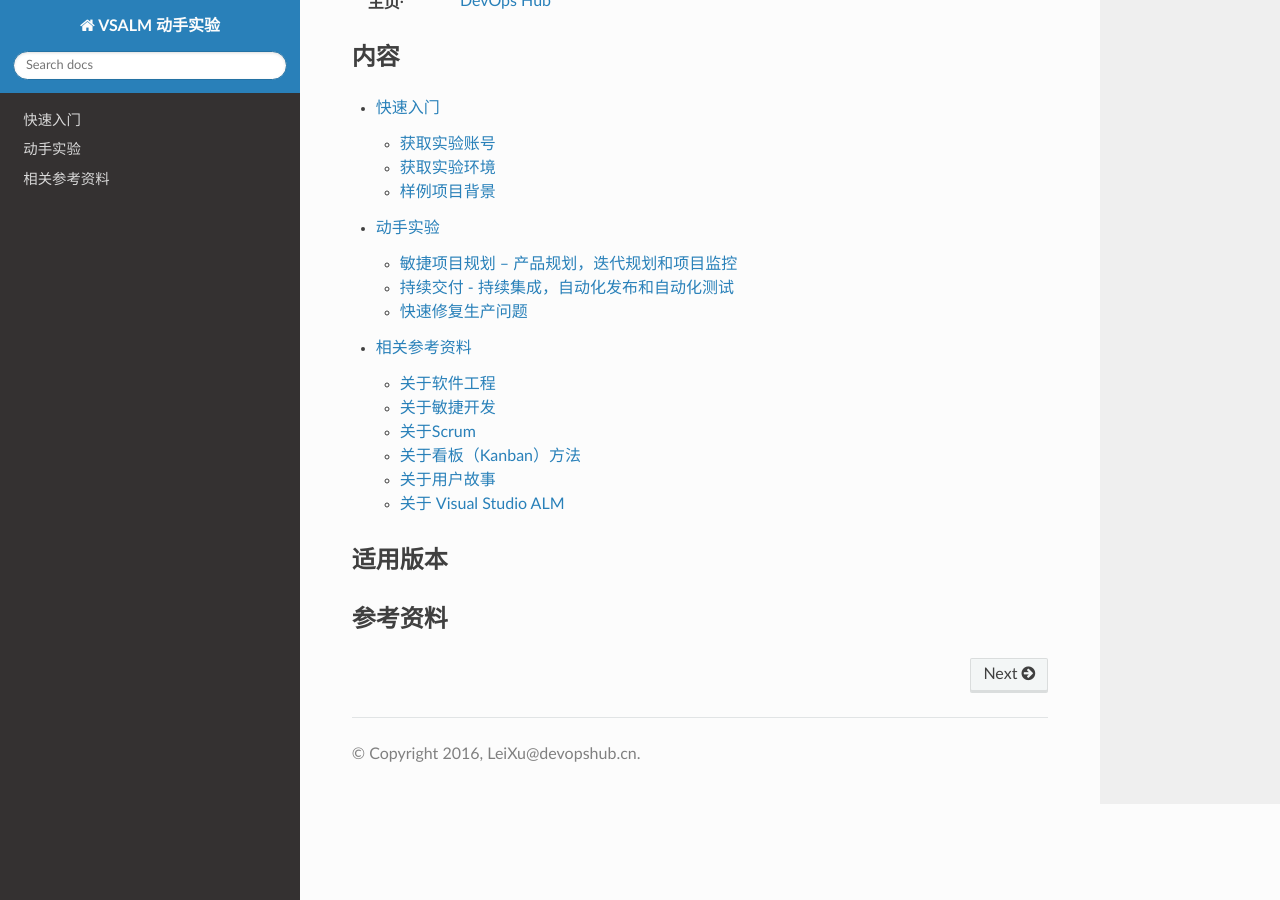
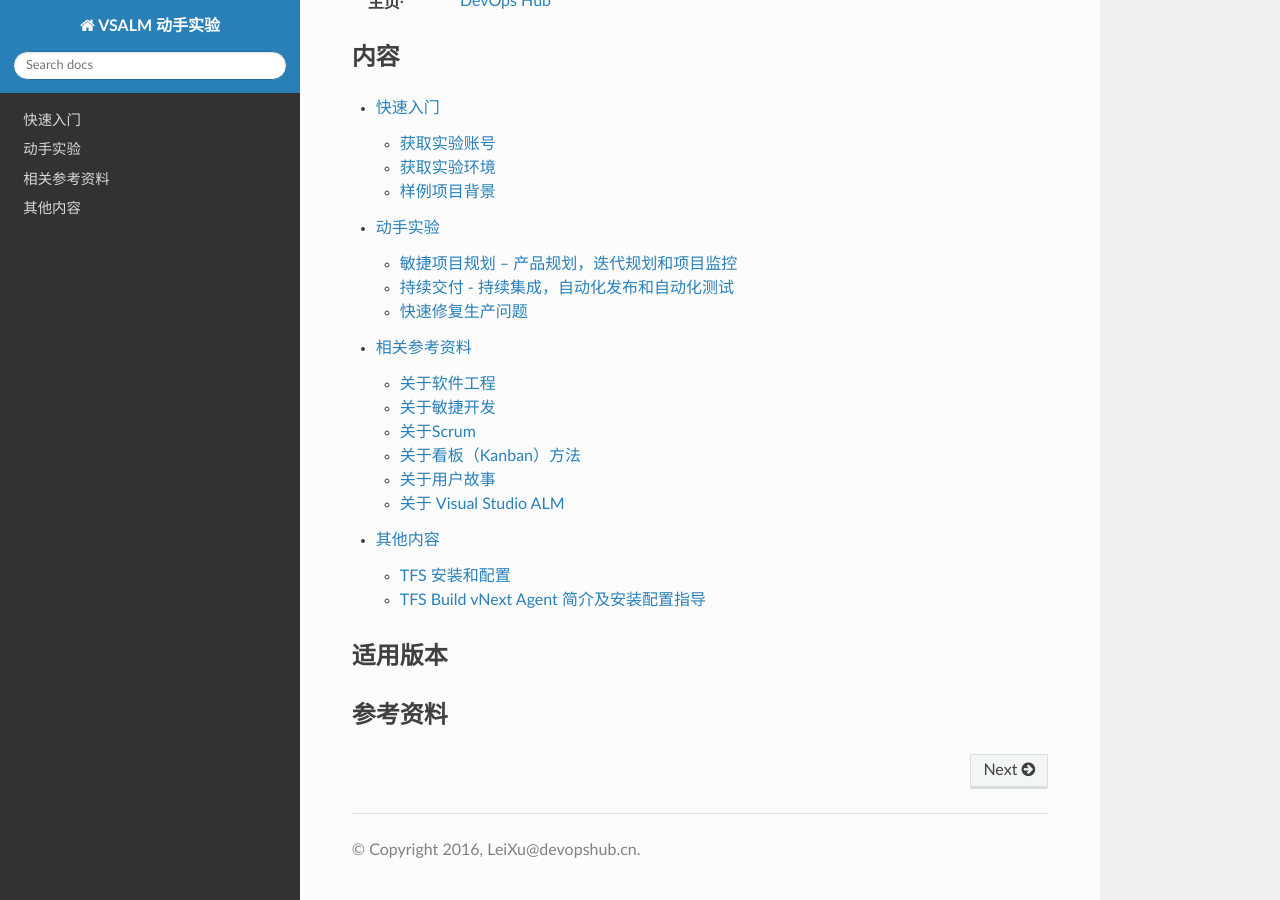
Before and after one commit to ups216/vsalm-hols, a Sphinx documentation site: the page built from docs/index.rst, in a window 1280 px wide and 900 px high, scrolled down 939 px. Built offline with Sphinx 7.4.7 and the Read the Docs theme 2.0.0, drawn with Linux system fonts in a browser that asks for light colours; the version number could not be read and is left out; some of the changed lines change nothing that is shown.

Commit message:
finished build agent installation guide

```diff
--- a/docs/index.rst
+++ b/docs/index.rst
@@ -46,6 +46,7 @@
     getting-started/index
     labs/index
     concepts/index
+    others/index
 
 
 适用版本
--- /dev/null
+++ b/docs/others/build-vnext-agent-installation.rst
@@ -0,0 +1,86 @@
+TFS Build vNext Agent 简介及安装配置指导
+----------------------------------------
+
+TFS Build vNext 是微软与TFS 2015版本一同发布的全新一代持续集成引擎，这个引擎与以往版本的不同指出在于它对不同的操作系统，开发环境，语言和工具提供了良好的兼容性。可以部署在包括Windows, Linux, Unix和Mac的各种主流操作系统上，并可以支持包括.net, java, iOS, Android等各种语言的编译打包和自动化。
+
+同时，这一版本的 Build Agent 使用Node.js开发，也通过开源的方式提供给社区，并接受社区的反馈和代码Pull Request, 您可以从以下GitHub地址上获取本Agent的代码：
+
+https://github.com/Microsoft/vso-agent
+
+本引擎中所提供的所有构建任务和脚本也通过GitHub开源，可以通过以下地址获取：
+
+https://github.com/Microsoft/vso-agent-tasks
+
+本Agent中包含了所有主流的构建工具，如下图：
+
+.. figure:: images/add-build-steps.png
+
+如果你的项目已经有了自己的构建脚本，你也可以很容易的进行调用，如下图：
+
+.. figure:: images/add-build-steps-utility.png
+
+对于不同的语言的单元测试框架也提供了很好的支持，如下图：
+
+.. figure:: images/publish-test-results.png
+
+Windows环境安装和配置向导
+~~~~~~~~~~~~~~~~~~~~~~~~~~
+
+请在执行以下步骤前，在您的Windows系统上安装Node.JS，可以中以下地址获取Node.JS安装包：
+
+https://nodejs.org
+
+.. note::
+    一般来说，推荐使用LTS（长久支持版）的Node安装包，并根据您所使用的操作系统的版本选择x64或者x86版本来使用。
+
+
+1. 首先使用 **团队项目集合管理员** 身份登录系统，在系统的右上角点击 **齿轮** 标志进行后台
+
+.. figure:: images/agent-install-1.png
+
+2. 在后台 **控制面板** 中，点击 **代理池|下载代理** 按钮，并保存下载好的.zip文件
+
+.. figure:: images/agent-install-2.png
+
+3. 将zip包内容解压缩至一个本地路径，建议放置在 C:\BuildAgent 目录下面
+
+.. figure:: images/agent-install-3.png
+
+4. **以管理员身份** 运行 Windows Powershell 命令行工具，并将ExecutionPolicy设置为Unrestricted，具体命令为
+
+Set-ExecutionPolicy -ExecutionPolicy Unrestricted
+
+5. 进入 c:\BuildAgent 目录，并运行 ConfigureAgent.cmd
+
+.. figure:: images/agent-install-4.png
+
+上图对代理名称，服务器地址，代理池名称，工作文件进行了配置。
+
+对于是否要将代理作为Windows服务进行安装，可以视情况而定，一般来说
+
+* 作为Windows服务运行：每次系统启动服务即可启动，相对维护简单
+* 不作为Windows服务运行：则每次需要人工运行RunAgent.cmd来启动，但是如果所运行的任务需要和桌面进行交互，则会比较方便，如：运行自动化界面测试。
+
+如果作为服务运行，则还需要输入服务所使用的账户
+
+.. figure:: images/agent-install-5.png
+
+6. 回到TFS后台 **控制面板** 中，你将可以看到新配置的代理出现在代理池中，并在功能页中列出了这台机器所具备的能力（也就是各种工具）
+
+.. figure:: images/agent-install-6.png
+
+7. 最后，我们还需要对权限进行配置，你可以将允许管理这个代理的人员加入到 Agent Pool Administrators 这个角色中。
+
+.. figure:: images/agent-install-7.png
+
+至此，Windows环境上的安装和配置完成。
+
+Linux环境安装和配置向导
+~~~~~~~~~~~~~~~~~~~~~~~~~~
+
+todo
+
+Mac环境安装和配置向导
+~~~~~~~~~~~~~~~~~~~~~~~~~~
+
+todo
--- /dev/null
+++ b/docs/others/index.rst
@@ -0,0 +1,8 @@
+其他内容
+---------------
+
+.. toctree::
+   :titlesonly:
+
+   tfs-installation
+   build-vnext-agent-installation
--- /dev/null
+++ b/docs/others/tfs-installation.rst
@@ -0,0 +1,9 @@
+TFS 安装和配置
+-----------------
+
+.. attention::
+
+    文档内容将尽量与最新版TFS保持同步，请确保你所使用的TFS版本与文本档的使用方位一致，再惨遭本文档进行TFS的安装和配置
+
+    本文档适用于：
+    * Team Foundation Server 2015 Update 2 RC2.
```
Also changed, not shown: docs/others/images/add-build-steps-utility.png (added), docs/others/images/add-build-steps.png (added), docs/others/images/agent-install-1.png (added), docs/others/images/agent-install-2.png (added), docs/others/images/agent-install-3.png (added), docs/others/images/agent-install-4.png (added), docs/others/images/agent-install-5.png (added), docs/others/images/agent-install-6.png (added), docs/others/images/agent-install-7.png (added), docs/others/images/publish-test-results.png (added).
